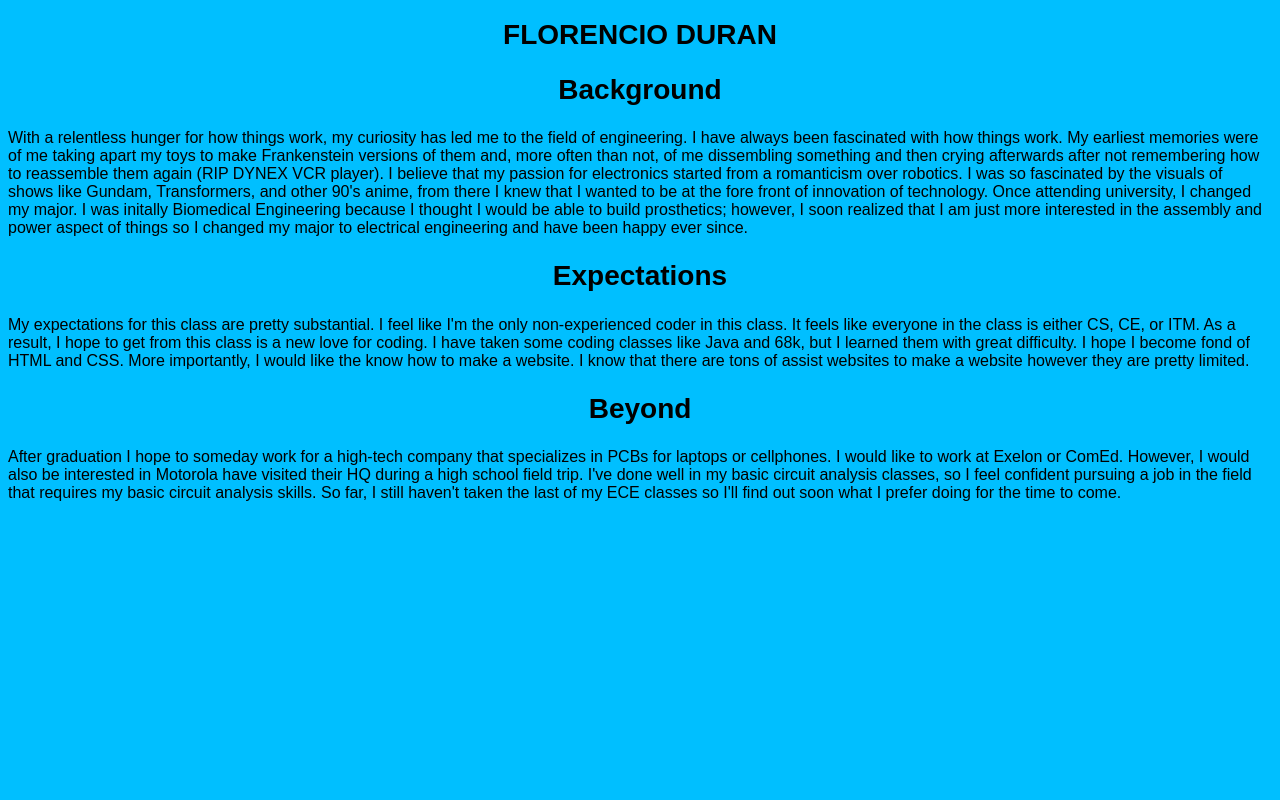
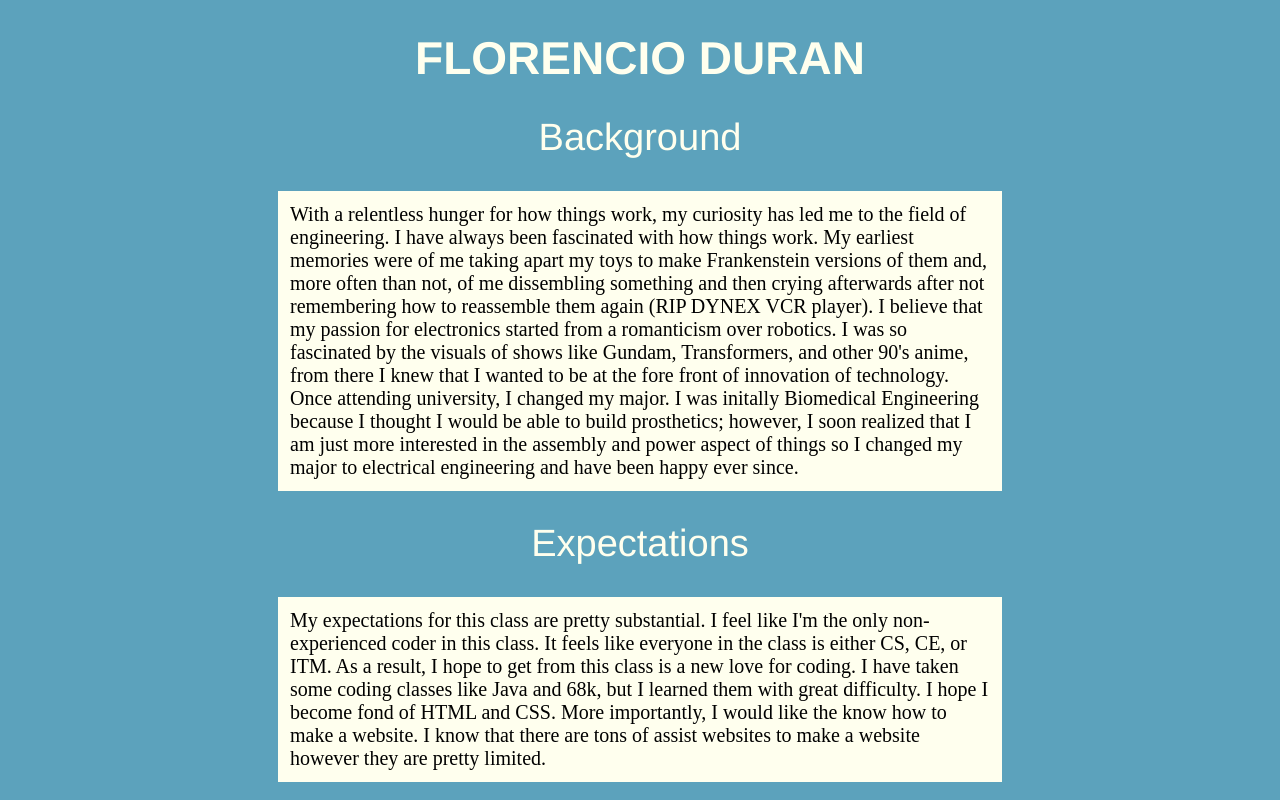
Before and after one commit to florencioaduran/sbwd-project-one, a plain HTML site: page index.html in a window 1280 px wide. Shown: the top 800 px of the page. Drawn offline with Linux system fonts and the light colour scheme.

Commit message:
css with new headings

```diff
--- a/css/main.css
+++ b/css/main.css
@@ -1,13 +1,31 @@
-body {
-  background-color: #00bfff
+html {
+  font-family: Helvetica;
 }
 
-p {    font-family: "Arial", cursive, sans-serif;
-    font-size: 16px;
+body {
+  background-color: #5CA2BC
 }
-h1,h2,h3,h4 {
-    color: black;
+
+p {
+    border-style: solid;
+    background-color: #FFFFEE;
+    border-width: 12px;
+    border-color: #FFFFEE;
+    font-size: 20px;
+    font-family: Lucida;
+    text-align: left;
+    width: 700px;
+    margin: auto;
+}
+h1 {
+    color: #FFFFEE;
+    font-weight: normal;
     text-align: center;
-    font-family: "Arial", cursive, sans-serif;
-    font-size: 28px;
+    font-size: 46px;
 }
+h2 {
+    color: #FFFFEE;
+    font-weight: normal;
+    text-align: center;
+    font-size: 38px;
+}
```
